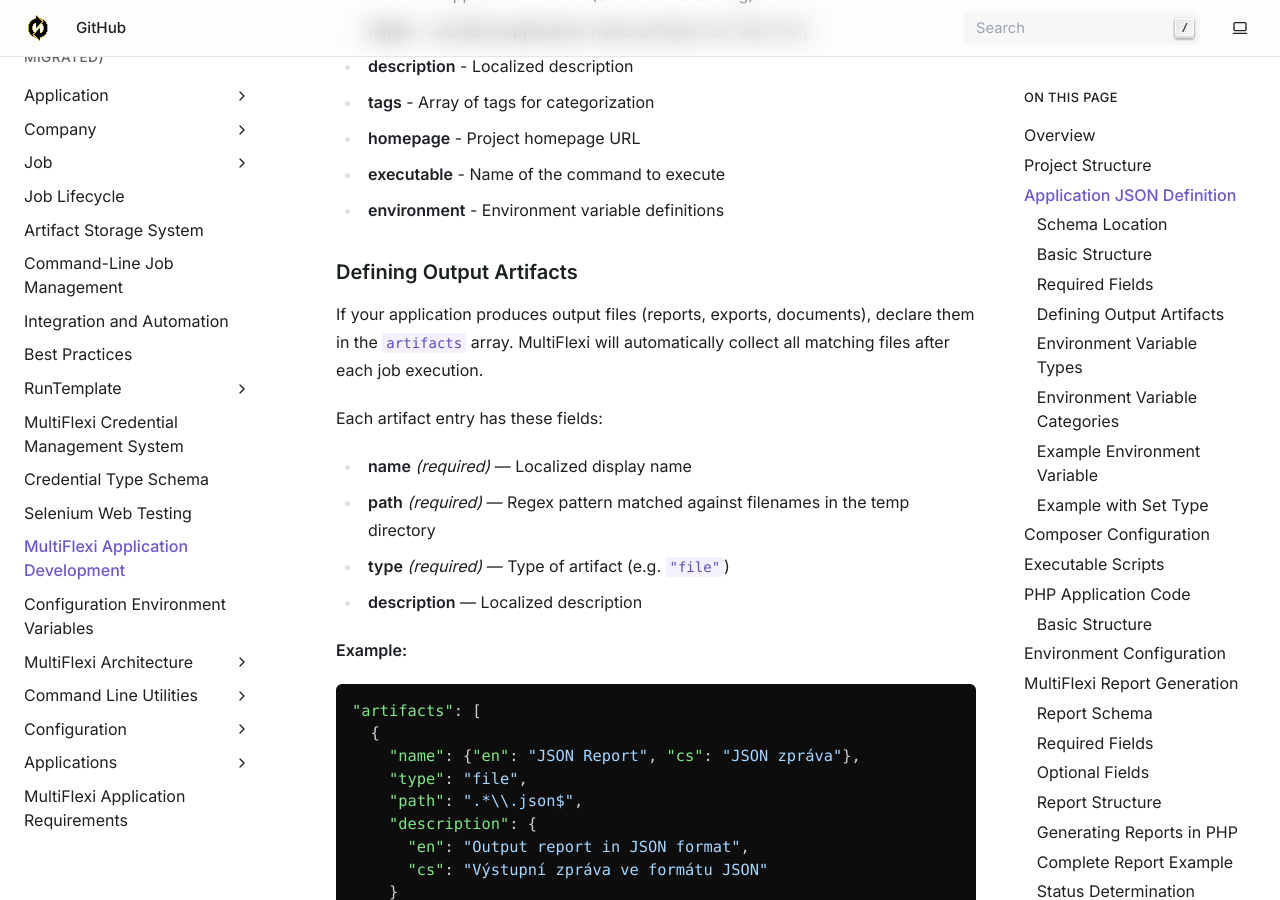
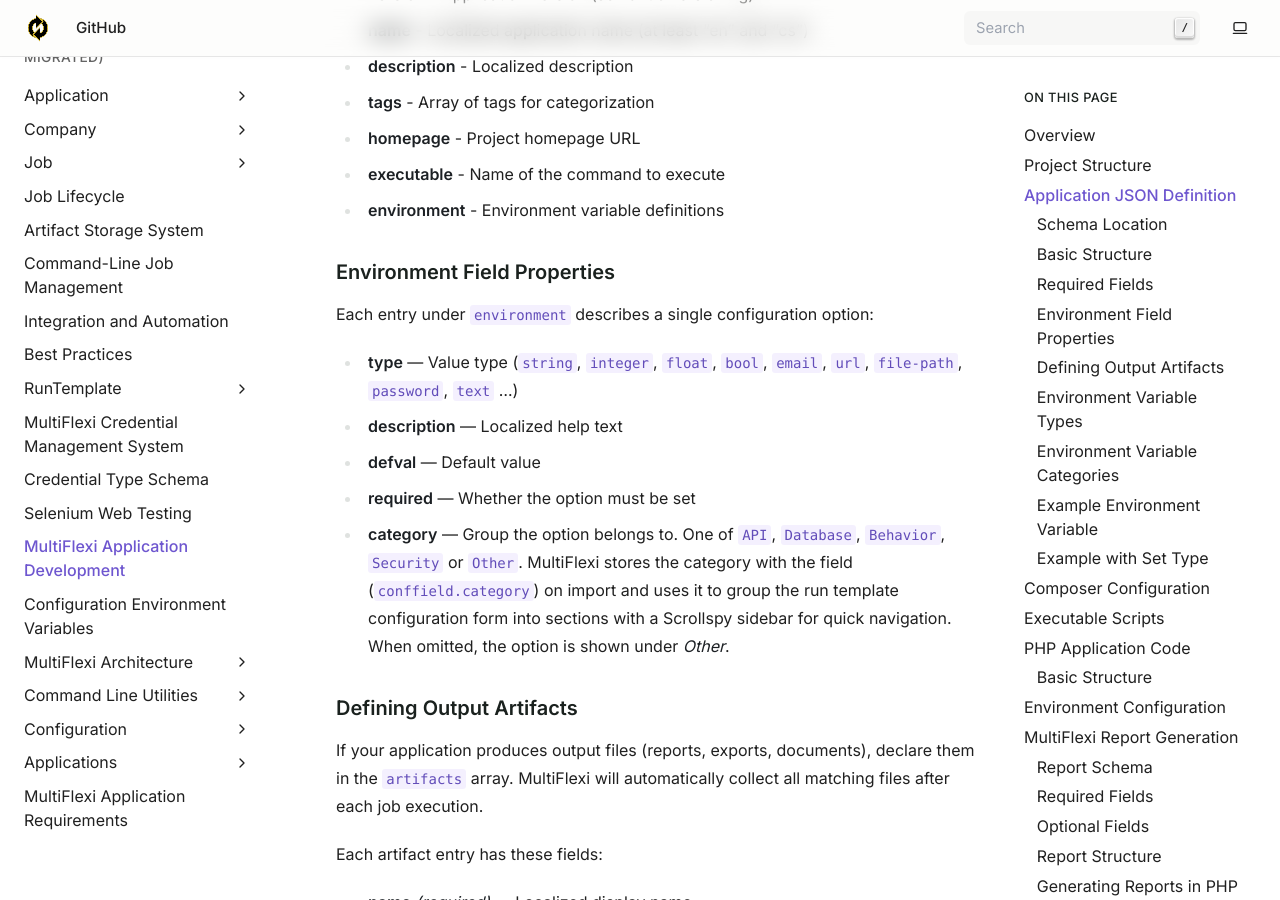
Before and after one commit to VitexSoftware/multiflexi-doc-en, a Sphinx documentation site: the page built from source/apps_development.rst, in a window 1280 px wide and 900 px high, scrolled down 2332 px. Built offline with Sphinx 7.4.7, drawn with Linux system fonts in a browser that asks for light colours.

Commit message:
Document environment option category and config grouping
Co-Authored-By: Claude Opus 4.8 <noreply@anthropic.com>

```diff
--- a/source/apps_development.rst
+++ b/source/apps_development.rst
@@ -96,6 +96,22 @@ Required Fields
 * **homepage** - Project homepage URL
 * **executable** - Name of the command to execute
 * **environment** - Environment variable definitions
+
+Environment Field Properties
+----------------------------
+
+Each entry under ``environment`` describes a single configuration option:
+
+* **type** — Value type (``string``, ``integer``, ``float``, ``bool``,
+  ``email``, ``url``, ``file-path``, ``password``, ``text`` …)
+* **description** — Localized help text
+* **defval** — Default value
+* **required** — Whether the option must be set
+* **category** — Group the option belongs to. One of ``API``, ``Database``,
+  ``Behavior``, ``Security`` or ``Other``. MultiFlexi stores the category with
+  the field (``conffield.category``) on import and uses it to group the run
+  template configuration form into sections with a Scrollspy sidebar for quick
+  navigation. When omitted, the option is shown under *Other*.
 
 Defining Output Artifacts
 --------------------------
```
